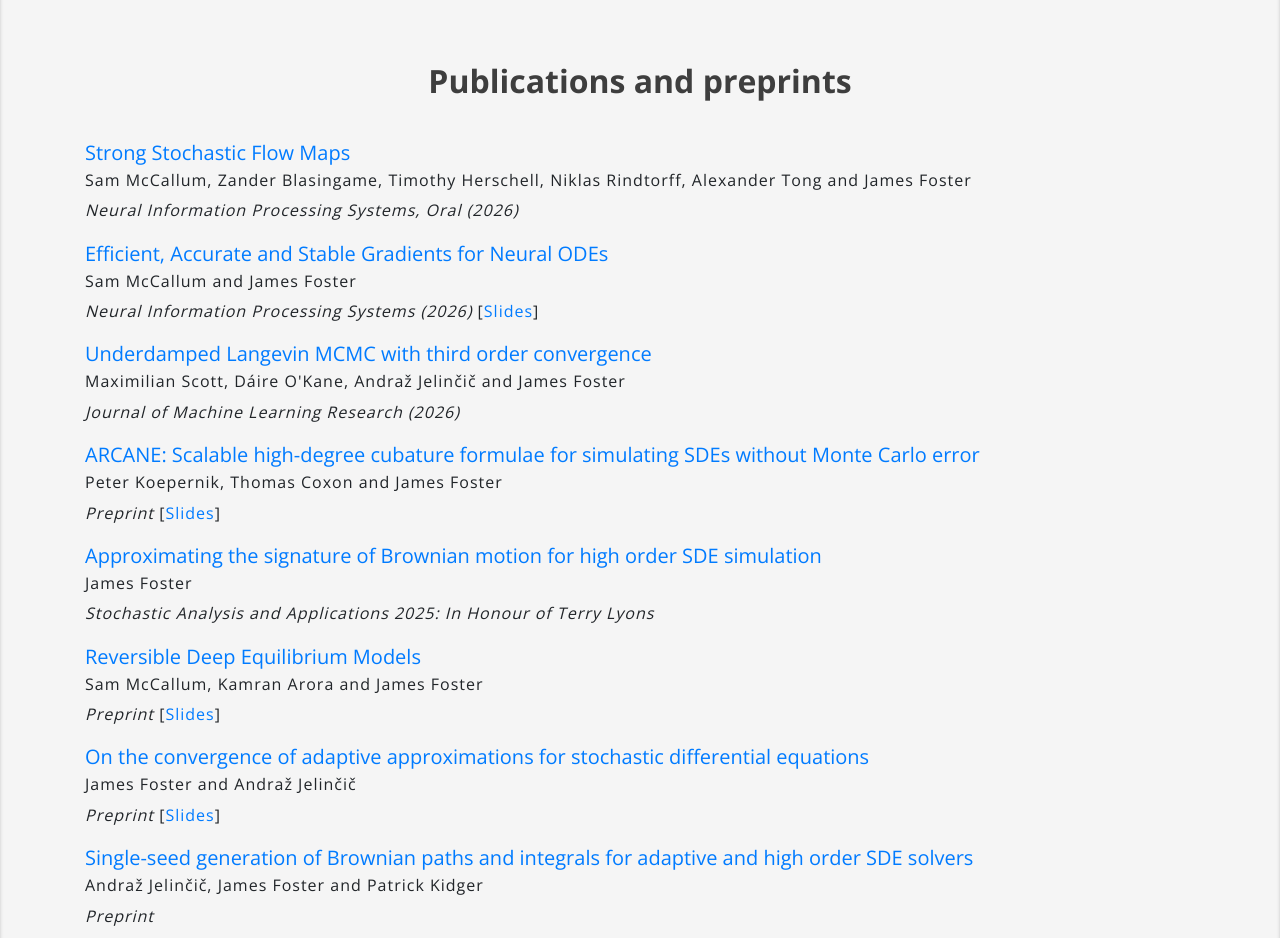
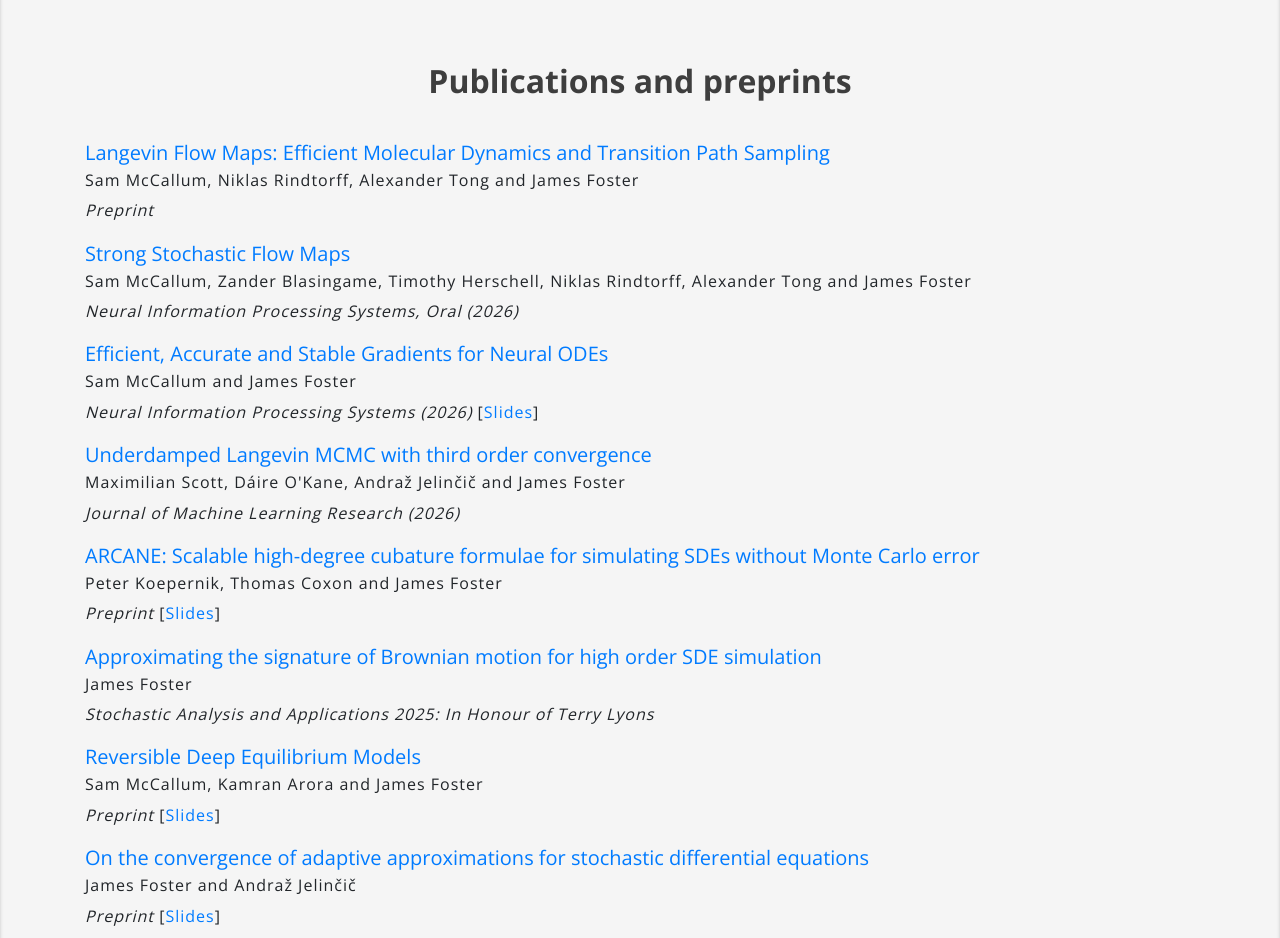
Before and after one commit to james-m-foster/james-m-foster.github.io, a plain HTML site: page index.html in a window 1280 px wide. Shown: the part 1700-2638 px from the top of the page. Drawn offline with nearby package versions, Linux system fonts and the light colour scheme; files whose address does not match are found by name.

Commit message:
Added preprint (Langevin flow maps)

```diff
--- a/index.html
+++ b/index.html
@@ -122,6 +122,12 @@ I would like to acknowledge Dr Ruqi Zhang, whose website this was adapted from (
 		<div class="container">
 		   <h2 class="heading"> Publications and preprints </h2>
 		   <br>
+		   	<div align="left">
+			<h5 class="title"><a href="https://arxiv.org/abs/2610.05998"> Langevin Flow Maps: Efficient Molecular Dynamics and Transition Path Sampling</a></h5>
+			<p style="color:#212529",class="mt-0"> Sam McCallum, Niklas Rindtorff, Alexander Tong and <b>James Foster</b></br>
+				<i>Preprint</i>
+			</p>
+			</div>
 			<div align="left">
 			<h5 class="title"><a href="https://arxiv.org/abs/2606.01086"> Strong Stochastic Flow Maps</a></h5>
 			<p style="color:#212529",class="mt-0"> Sam McCallum, Zander Blasingame, Timothy Herschell, Niklas Rindtorff, Alexander Tong and <b>James Foster</b></br>
```
Also changed, not shown: 1 other file.
